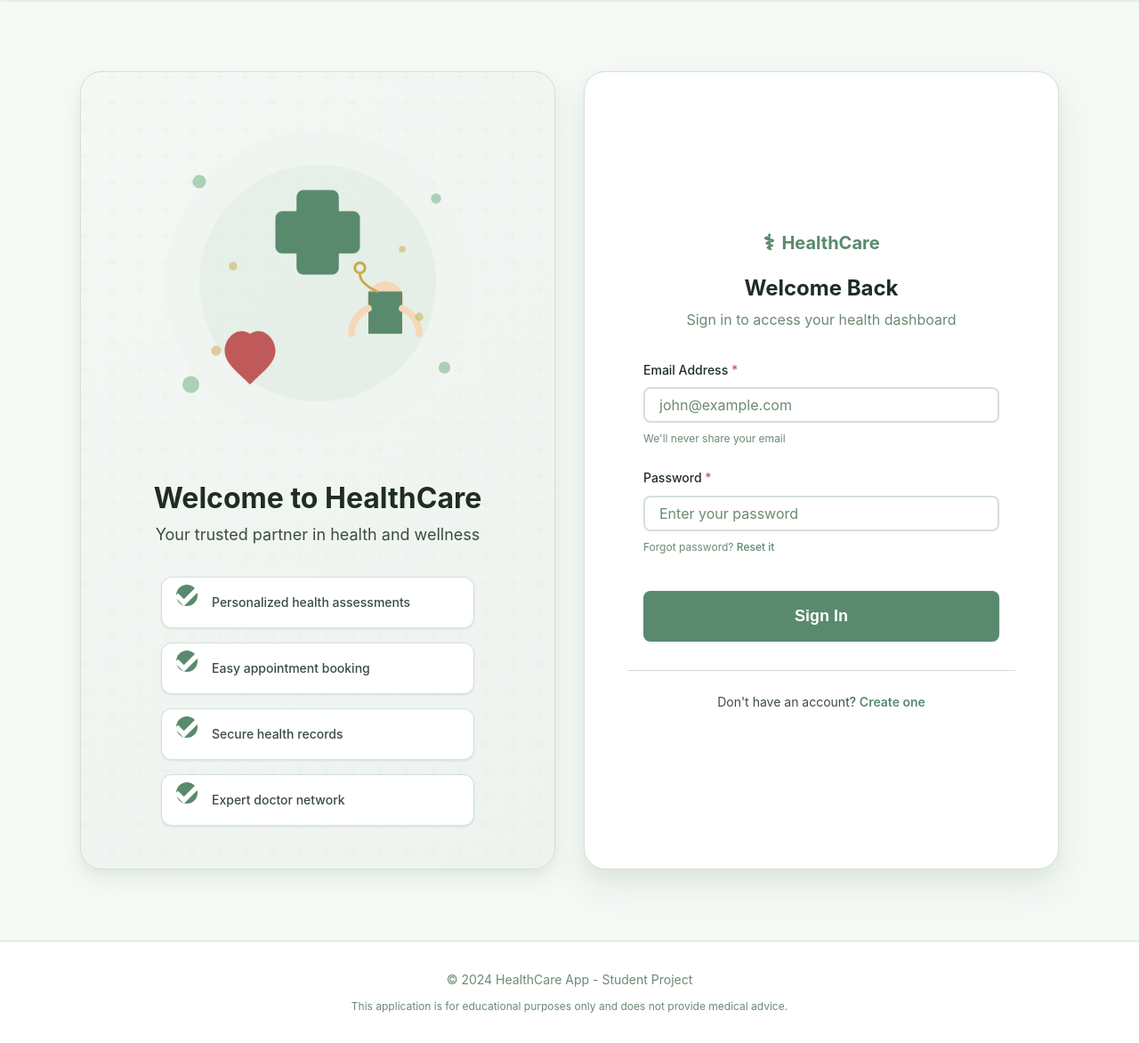
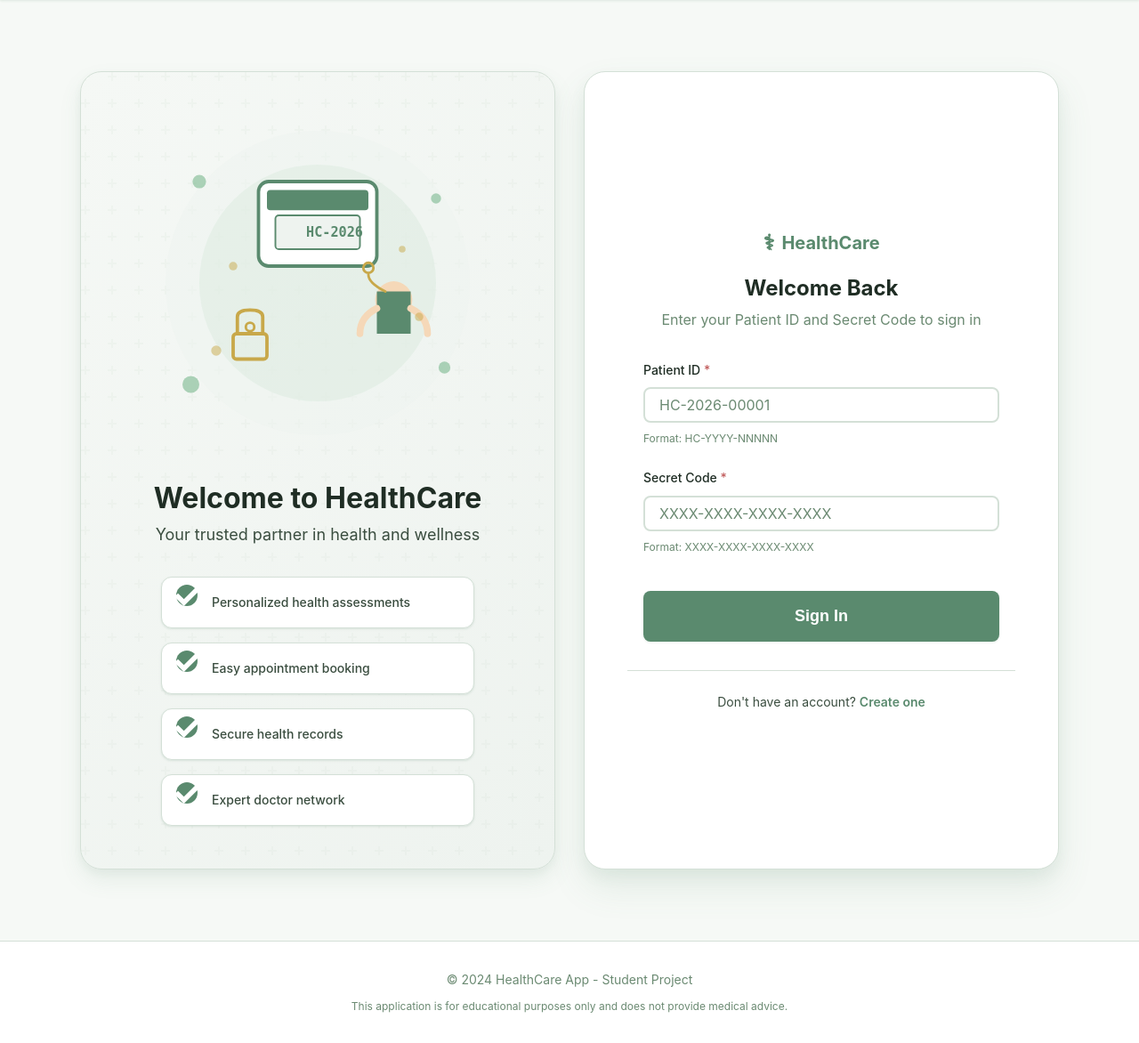
Before and after one commit to risheeth26233/Healthcare-App, a Flask app: page /login in a window 1280 px wide. Shown: the part 73-1245 px from the top of the page at 89% size. Run offline with Flask 3, Linux system fonts and the light colour scheme.

Commit message:
refactor: migrate to patient ID and secret code authentication

```diff
--- a/app.py
+++ b/app.py
@@ -9,7 +9,6 @@ from dotenv import load_dotenv
 import health_calculations
 from data.doctors import get_all_doctors, get_doctor_by_id
 import database
-from flask_mail import Mail, Message
 
 # Load environment variables
 load_dotenv()
@@ -22,16 +21,6 @@ app.config['SESSION_COOKIE_HTTPONLY'] = True
 app.config['SESSION_COOKIE_SECURE'] = False  # Set to True in production with HTTPS
 app.config['SESSION_COOKIE_SAMESITE'] = 'Lax'
 app.config['PERMANENT_SESSION_LIFETIME'] = 3600  # 1 hour
-
-# Mail configuration
-app.config['MAIL_SERVER'] = os.environ.get('MAIL_SERVER', 'smtp.gmail.com')
-app.config['MAIL_PORT'] = int(os.environ.get('MAIL_PORT', 587))
-app.config['MAIL_USE_TLS'] = os.environ.get('MAIL_USE_TLS', 'True').lower() == 'true'
-app.config['MAIL_USERNAME'] = os.environ.get('MAIL_USERNAME')
-app.config['MAIL_PASSWORD'] = os.environ.get('MAIL_PASSWORD')
-app.config['MAIL_DEFAULT_SENDER'] = os.environ.get('MAIL_DEFAULT_SENDER')
-
-mail = Mail(app)
 
 # In-memory storage for appointments (Version 1 - no database)
 # Keeping for backward compatibility during transition
@@ -100,8 +89,8 @@ def signup():
                 'email': email
             })
 
-        # Create user in database (unverified)
-        success, message, user_id = database.create_user(full_name, email, password)
+        # Create user in database with patient ID and secret code
+        success, message, user_id, patient_id, secret_code = database.create_user(full_name, email, password)
 
         if not success:
             flash(message, 'error')
@@ -110,55 +99,52 @@ def signup():
                 'email': email
             })
 
-        # Generate verification code
-        verification_code = database.generate_reset_token()
-        expiry = datetime.now() + timedelta(minutes=10)
+        # Store patient credentials in session for display
+        session['new_patient_id'] = patient_id
+        session['new_secret_code'] = secret_code
+        session['new_user_name'] = full_name
 
-        # Store verification code in database
-        with database.get_db_connection() as conn:
-            cursor = conn.cursor()
-            cursor.execute('''
-                UPDATE users
-                SET email_verification_code = ?, email_verification_expiry = ?
-                WHERE id = ?
-            ''', (verification_code, expiry, user_id))
-            conn.commit()
-
-        # Log email details for development
-        app.logger.info(f'Verification code generated for {email}')
-        app.logger.info(f'Recipient email: {email}')
-        app.logger.info(f'Verification code: {verification_code}')
-        app.logger.info(f'Email send attempt started to {email}')
-
-        # Send verification email
-        send_success, send_message = send_signup_verification_email(email, verification_code)
-
-        # Log SMTP result
-        app.logger.info(f'Email send result to {email}: {send_success} - {send_message}')
-
-        if send_success:
-            flash('A verification code has been sent to your email. Please check your inbox.', 'success')
-        else:
-            flash(f'Verification code could not be sent: {send_message}', 'error')
-
-        # Redirect to verification page
-        return redirect(url_for('verify_code', email=email))
+        flash('Account created successfully!', 'success')
+        return redirect(url_for('signup_confirmation'))
 
     return render_template('signup.html', form_data={})
 
 
+@app.route('/signup-confirmation')
+def signup_confirmation():
+    """Display patient ID and secret code after successful registration."""
+    patient_id = session.get('new_patient_id')
+    secret_code = session.get('new_secret_code')
+    user_name = session.get('new_user_name')
+
+    if not patient_id or not secret_code:
+        flash('No registration data found. Please sign up first.', 'error')
+        return redirect(url_for('signup'))
+
+    # Clear the session data after displaying
+    session.pop('new_patient_id', None)
+    session.pop('new_secret_code', None)
+    session.pop('new_user_name', None)
+
+    return render_template('signup_confirmation.html',
+                         patient_id=patient_id,
+                         secret_code=secret_code,
+                         user_name=user_name)
+
+
 @app.route('/login', methods=['GET', 'POST'])
 def login():
-    """User login page."""
+    """User login page with Patient ID and Secret Code."""
     if request.method == 'POST':
-        email = request.form.get('email', '').strip().lower()
-        password = request.form.get('password', '')
+        patient_id = request.form.get('patient_id', '').strip().upper()
+        secret_code = request.form.get('secret_code', '').strip()
 
-        if not email or not password:
-            flash('Please enter both email and password.', 'error')
-            return render_template('login.html', form_data={'email': email})
+        if not patient_id or not secret_code:
+            flash('Please enter both Patient ID and Secret Code.', 'error')
+            return render_template('login.html', form_data={'patient_id': patient_id})
 
-        success, user = database.verify_password(email, password)
+        # Verify secret code against hash
+        success, user = database.verify_secret_code(patient_id, secret_code)
 
         if success:
             session['user_id'] = user['id']
@@ -169,8 +155,8 @@ def login():
             next_page = request.args.get('next')
             return redirect(next_page or url_for('dashboard'))
         else:
-            flash('Invalid email or password.', 'error')
-            return render_template('login.html', form_data={'email': email})
+            flash('Invalid Patient ID or Secret Code.', 'error')
+            return render_template('login.html', form_data={'patient_id': patient_id})
 
     return render_template('login.html', form_data={})
 
@@ -181,312 +167,6 @@ def logout():
     session.clear()
     flash('You have been logged out.', 'success')
     return redirect(url_for('index'))
-
-
-def send_reset_email(email, token):
-    """Send password reset verification code via email."""
-    # Check if SMTP is configured
-    username = app.config.get('MAIL_USERNAME')
-    password = app.config.get('MAIL_PASSWORD')
-    sender = app.config.get('MAIL_DEFAULT_SENDER')
-
-    if not username or not password or not sender:
-        # SMTP not configured - return clear error, never log the token
-        app.logger.error('SMTP not configured: MAIL_USERNAME, MAIL_PASSWORD, and MAIL_DEFAULT_SENDER must be set in .env')
-        return False, 'Email service not configured. Please contact administrator.'
-
-    try:
-        msg = Message(
-            'HealthCare App - Password Reset Verification Code',
-            recipients=[email],
-            sender=sender
-        )
-        msg.body = f'''Your password reset verification code is: {token}
-
-This code will expire in 10 minutes.
-
-If you did not request a password reset, please ignore this email.
-
----
-HealthCare App'''
-        msg.html = f'''<!DOCTYPE html>
-<html>
-<head>
-    <meta charset="UTF-8">
-    <style>
-        body {{ font-family: -apple-system, BlinkMacSystemFont, 'Segoe UI', Roboto, sans-serif; line-height: 1.6; color: #1f2d24; }}
-        .container {{ max-width: 600px; margin: 0 auto; padding: 20px; }}
-        .card {{ background: #ffffff; border-radius: 12px; padding: 32px; box-shadow: 0 4px 8px rgba(90, 138, 110, 0.08); border: 1px solid #d4e0d7; }}
-        .logo {{ color: #5a8a6e; font-size: 24px; font-weight: 700; margin-bottom: 24px; }}
-        .code {{ background: #eef3ef; border-radius: 8px; padding: 16px; text-align: center; font-size: 32px; font-weight: 700; color: #5a8a6e; letter-spacing: 8px; margin: 24px 0; }}
-        .footer {{ margin-top: 24px; padding-top: 16px; border-top: 1px solid #d4e0d7; font-size: 14px; color: #6b8a72; }}
-    </style>
-</head>
-<body>
-    <div class="container">
-        <div class="card">
-            <div class="logo">⚕ HealthCare</div>
-            <h2 style="color: #1f2d24; margin-bottom: 16px;">Password Reset Request</h2>
-            <p>You requested a password reset for your HealthCare account. Use the verification code below:</p>
-            <div class="code">{token}</div>
-            <p>This code will expire in <strong>10 minutes</strong>.</p>
-            <p>If you did not request a password reset, please ignore this email.</p>
-            <div class="footer">
-                <p>— The HealthCare Team</p>
-                <p>This is an automated message, please do not reply.</p>
-            </div>
-        </div>
-    </div>
-</body>
-</html>'''
-        mail.send(msg)
-        return True, 'Verification code sent to your email'
-    except Exception as e:
-        # Log error without exposing credentials or token
-        app.logger.error(f'Failed to send reset email to {email}: {type(e).__name__}')
-        return False, 'Failed to send verification email. Please try later.'
-
-
-def send_signup_verification_email(email, verification_code):
-    """Send signup verification code via email."""
-    # Check if SMTP is configured
-    username = app.config.get('MAIL_USERNAME')
-    password = app.config.get('MAIL_PASSWORD')
-    sender = app.config.get('MAIL_DEFAULT_SENDER')
-
-    if not username or not password or not sender:
-        # SMTP not configured - return clear error, never log the token
-        app.logger.error('SMTP not configured: MAIL_USERNAME, MAIL_PASSWORD, and MAIL_DEFAULT_SENDER must be set in .env')
-        return False, 'Email service not configured. Please contact administrator.'
-
-    try:
-        msg = Message(
-            'HealthCare App - Email Verification Code',
-            recipients=[email],
-            sender=sender
-        )
-        msg.body = f'''Your HealthCare account verification code is: {verification_code}
-
-This code will expire in 10 minutes.
-
-If you did not sign up for HealthCare, please ignore this email.
-
----
-HealthCare App'''
-        msg.html = f'''<!DOCTYPE html>
-<html>
-<head>
-    <meta charset="UTF-8">
-    <style>
-        body {{ font-family: -apple-system, BlinkMacSystemFont, 'Segoe UI', Roboto, sans-serif; line-height: 1.6; color: #1f2d24; }}
-        .container {{ max-width: 600px; margin: 0 auto; padding: 20px; }}
-        .card {{ background: #ffffff; border-radius: 12px; padding: 32px; box-shadow: 0 4px 8px rgba(90, 138, 110, 0.08); border: 1px solid #d4e0d7; }}
-        .logo {{ color: #5a8a6e; font-size: 24px; font-weight: 700; margin-bottom: 24px; }}
-        .code {{ background: #eef3ef; border-radius: 8px; padding: 16px; text-align: center; font-size: 32px; font-weight: 700; color: #5a8a6e; letter-spacing: 8px; margin: 24px 0; }}
-        .footer {{ margin-top: 24px; padding-top: 16px; border-top: 1px solid #d4e0d7; font-size: 14px; color: #6b8a72; }}
-    </style>
-</head>
-<body>
-    <div class="container">
-        <div class="card">
-            <div class="logo">⚕ HealthCare</div>
-            <h2 style="color: #1f2d24; margin-bottom: 16px;">Email Verification</h2>
-            <p>Use the verification code below to complete your account setup:</p>
-            <div class="code">{verification_code}</div>
-            <p>This code will expire in <strong>10 minutes</strong>.</p>
-            <p>If you did not sign up for HealthCare, please ignore this email.</p>
-            <div class="footer">
-                <p>— The HealthCare Team</p>
-                <p>This is an automated message, please do not reply.</p>
-            </div>
-        </div>
-    </div>
-</body>
-</html>'''
-        mail.send(msg)
-        return True, 'Verification code sent to your email'
-    except Exception as e:
-        # Log error without exposing credentials or token
-        app.logger.error(f'Failed to send signup verification email to {email}: {type(e).__name__}')
-        return False, 'Failed to send verification email. Please try again later.'
-
-
-@app.route('/forgot-password', methods=['GET', 'POST'])
-def forgot_password():
-    """Forgot password page - request verification code."""
-    if request.method == 'POST':
-        email = request.form.get('email', '').strip().lower()
-
-        if not email:
-            flash('Please enter your email address.', 'error')
-            return render_template('forgot_password.html', form_data={'email': email})
-
-        # Check rate limit
-        allowed, message = database.check_reset_rate_limit(email)
-        if not allowed:
-            flash(message, 'error')
-            return render_template('forgot_password.html', form_data={'email': email})
-
-        # Generate and store reset token (always returns generic message for security)
-        success, token = database.set_reset_token(email)
-
-        if success:
-            # Send email
-            send_success, send_message = send_reset_email(email, token)
-            if send_success:
-                flash('If an account exists with this email, a verification code has been sent.', 'success')
-            else:
-                flash(send_message, 'error')
-        else:
-            # Generic message to prevent email enumeration
-            flash('If an account exists with this email, a verification code has been sent.', 'success')
-
-        return redirect(url_for('verify_code', email=email))
-
-    return render_template('forgot_password.html', form_data={})
-
-
-@app.route('/verify-code', methods=['GET', 'POST'])
-def verify_code():
-    """Verify the 6-digit code sent via email."""
-    email = request.args.get('email', '').strip().lower()
-
-    if not email:
-        flash('Invalid request. Please start over.', 'error')
-        return redirect(url_for('forgot_password'))
-
-    if request.method == 'POST':
-        token = request.form.get('token', '').strip()
-
-        if not token or len(token) != 6 or not token.isdigit():
-            flash('Please enter a valid 6-digit code.', 'error')
-            return render_template('verify_code.html', email=email)
-
-        # Check if this is a signup verification code or password reset token
-        with database.get_db_connection() as conn:
-            cursor = conn.cursor()
-            cursor.execute('''
-                SELECT id, full_name, email, is_verified, reset_token, reset_token_expiry,
-                       email_verification_code, email_verification_expiry
-                FROM users WHERE email = ?
-            ''', (email,))
-            user = cursor.fetchone()
-
-        if not user:
-            flash('Invalid verification code', 'error')
-            return render_template('verify_code.html', email=email)
-
-        # Check if this is a signup verification (email_verification_code is set)
-        if user['email_verification_code'] and user['email_verification_expiry']:
-            # Signup verification flow
-            expiry = datetime.fromisoformat(user['email_verification_expiry'])
-            if datetime.now() > expiry:
-                # Expired signup code - generate a new one
-                new_code = database.generate_reset_token()
-                new_expiry = datetime.now() + timedelta(minutes=10)
-                with database.get_db_connection() as conn2:
-                    cursor2 = conn2.cursor()
-                    cursor2.execute('''
-                        UPDATE users
-                        SET email_verification_code = ?, email_verification_expiry = ?
-                        WHERE email = ?
-                    ''', (new_code, new_expiry, email))
-                    conn2.commit()
-                flash('Verification code has expired. A new code has been sent to your email.', 'error')
-                return render_template('verify_code.html', email=email)
-
-            if user['email_verification_code'] != token:
-                # Increment failed attempts
-                with database.get_db_connection() as conn3:
-                    cursor3 = conn3.cursor()
-                    cursor3.execute('''
-                        UPDATE users SET reset_attempts = reset_attempts + 1 WHERE email = ?
-                    ''', (email,))
-                    conn3.commit()
-                flash('Invalid verification code', 'error')
-                return render_template('verify_code.html', email=email)
-
-            # Code is valid - activate the user account
-            with database.get_db_connection() as conn4:
-                cursor4 = conn4.cursor()
-                cursor4.execute('UPDATE users SET is_verified = 1, email_verification_code = NULL, email_verification_expiry = NULL, reset_attempts = 0 WHERE email = ?', (email,))
-                conn4.commit()
-
-            # Log in the user
-            session['user_id'] = user['id']
-            session['user_name'] = user['full_name']
-            flash('Email verified! Your account is now activated.', 'success')
-            return redirect(url_for('dashboard'))
-
-        # Password reset flow (check reset_token)
-        if user['reset_token']:
-            # Password reset flow
-            success, message, user_data = database.verify_reset_token(email, token)
-
-            if success:
-                # Store verified email in session for reset password step
-                session['reset_email'] = email
-                return redirect(url_for('reset_password'))
-            else:
-                flash(message, 'error')
-                return render_template('verify_code.html', email=email)
-
-        # Unknown state - invalid code
-        flash('Invalid verification code', 'error')
-        return render_template('verify_code.html', email=email)
-
-    return render_template('verify_code.html', email=email)
-
-
-@app.route('/reset-password', methods=['GET', 'POST'])
-def reset_password():
-    """Reset password page - enter new password after code verification."""
-    # Check if user has verified the code
-    email = session.get('reset_email')
-    if not email:
-        flash('Please verify your code first.', 'error')
-        return redirect(url_for('forgot_password'))
-
-    if request.method == 'POST':
-        password = request.form.get('password', '')
-        confirm_password = request.form.get('confirm_password', '')
-
-        # Validation
-        errors = []
-
-        if not password:
-            errors.append('Password is required.')
-        else:
-            if len(password) < 8:
-                errors.append('Password must be at least 8 characters.')
-            if not any(c.isupper() for c in password):
-                errors.append('Password must contain at least one uppercase letter.')
-            if not any(c.islower() for c in password):
-                errors.append('Password must contain at least one lowercase letter.')
-            if not any(c.isdigit() for c in password):
-                errors.append('Password must contain at least one number.')
-
-        if password != confirm_password:
-            errors.append('Passwords do not match.')
-
-        if errors:
-            for error in errors:
-                flash(error, 'error')
-            return render_template('reset_password.html', email=email)
-
-        # Update password
-        success, message = database.update_password(email, password)
-
-        if success:
-            # Clear session
-            session.pop('reset_email', None)
-            flash('Your password has been reset successfully. Please sign in with your new password.', 'success')
-            return redirect(url_for('login'))
-        else:
-            flash(message, 'error')
-            return render_template('reset_password.html', email=email)
-
-    return render_template('reset_password.html', email=email)
 
 
 @app.route('/dashboard')
--- a/templates/login.html
+++ b/templates/login.html
@@ -10,24 +10,28 @@
             <div class="auth-welcome" aria-hidden="true">
                 <div class="auth-welcome-content">
                     <div class="auth-illustration">
-                        <svg class="illustration-svg" viewBox="0 0 400 400" xmlns="http://www.w3.org/2000/svg" role="img" aria-label="Healthcare illustration with doctor, heart, and medical cross symbols">
+                        <svg class="illustration-svg" viewBox="0 0 400 400" xmlns="http://www.w3.org/2000/svg" role="img" aria-label="Healthcare illustration with patient ID card, lock, and medical symbols">
                             <!-- Background circles -->
                             <circle cx="200" cy="200" r="180" fill="#eef3ef" opacity="0.5"/>
                             <circle cx="200" cy="200" r="140" fill="#d4e8d9" opacity="0.4"/>
 
-                            <!-- Medical cross symbol -->
-                            <g transform="translate(200, 140)">
-                                <rect x="-25" y="-50" width="50" height="100" rx="8" fill="#5a8a6e"/>
-                                <rect x="-50" y="-25" width="100" height="50" rx="8" fill="#5a8a6e"/>
+                            <!-- Patient ID Card -->
+                            <g transform="translate(200, 130)">
+                                <rect x="-70" y="-50" width="140" height="100" rx="12" fill="#ffffff" stroke="#5a8a6e" stroke-width="4"/>
+                                <rect x="-60" y="-40" width="120" height="24" rx="4" fill="#5a8a6e"/>
+                                <rect x="-50" y="-10" width="100" height="40" rx="4" fill="#eef3ef" stroke="#5a8a6e" stroke-width="2"/>
+                                <text x="20" y="15" text-anchor="middle" font-family="monospace" font-size="16" fill="#5a8a6e" font-weight="bold">HC-2026</text>
                             </g>
 
-                            <!-- Heart symbol -->
-                            <g transform="translate(120, 260)" fill="#c05a5a">
-                                <path d="M0,0 C-15,-10 -30,5 -30,20 C-30,35 -15,45 0,60 C15,45 30,35 30,20 C30,5 15,-10 0,0 Z"/>
+                            <!-- Lock symbol -->
+                            <g transform="translate(120, 260)" fill="#c8a84a">
+                                <rect x="-20" y="0" width="40" height="30" rx="4" stroke="#c8a84a" stroke-width="4" fill="none"/>
+                                <path d="M-15,0 L-15,-20 Q-15,-28 0,-28 Q15,-28 15,-20 L15,0" stroke="#c8a84a" stroke-width="4" fill="none" stroke-linecap="round" stroke-linejoin="round"/>
+                                <circle cx="0" cy="-8" r="5" fill="none" stroke="#c8a84a" stroke-width="3"/>
                             </g>
 
                             <!-- Doctor figure -->
-                            <g transform="translate(280, 260)">
+                            <g transform="translate(290, 260)">
                                 <!-- Head -->
                                 <circle cx="0" cy="-40" r="22" fill="#f5d8b8"/>
                                 <!-- Body -->
@@ -89,27 +93,28 @@
                         <span class="logo-text">HealthCare</span>
                     </div>
                     <h1>Welcome Back</h1>
-                    <p class="auth-subtitle">Sign in to access your health dashboard</p>
+                    <p class="auth-subtitle">Enter your Patient ID and Secret Code to sign in</p>
                 </div>
 
                 <form method="POST" class="auth-form" novalidate>
                     <div class="form-group">
-                        <label for="email">Email Address <span class="required" aria-hidden="true">*</span></label>
-                        <input type="email" id="email" name="email" required
-                               value="{{ form_data.email or '' }}"
-                               placeholder="john@example.com"
-                               autocomplete="email"
-                               aria-describedby="email-hint">
-                        <span id="email-hint" class="form-hint">We'll never share your email</span>
+                        <label for="patient_id">Patient ID <span class="required" aria-hidden="true">*</span></label>
+                        <input type="text" id="patient_id" name="patient_id" required
+                               value="{{ form_data.patient_id or '' }}"
+                               placeholder="HC-2026-00001"
+                               autocomplete="username"
+                               aria-describedby="patient-id-hint"
+                               style="text-transform: uppercase;">
+                        <span id="patient-id-hint" class="form-hint">Format: HC-YYYY-NNNNN</span>
                     </div>
 
                     <div class="form-group">
-                        <label for="password">Password <span class="required" aria-hidden="true">*</span></label>
-                        <input type="password" id="password" name="password" required
-                               placeholder="Enter your password"
+                        <label for="secret_code">Secret Code <span class="required" aria-hidden="true">*</span></label>
+                        <input type="password" id="secret_code" name="secret_code" required
+                               placeholder="XXXX-XXXX-XXXX-XXXX"
                                autocomplete="current-password"
-                               aria-describedby="password-hint">
-                        <span id="password-hint" class="form-hint">Forgot password? <a href="#" style="color: var(--primary-color);">Reset it</a></span>
+                               aria-describedby="secret-code-hint">
+                        <span id="secret-code-hint" class="form-hint">Format: XXXX-XXXX-XXXX-XXXX</span>
                     </div>
 
                     <button type="submit" class="btn btn-primary btn-large btn-block">Sign In</button>
```
Also changed, not shown: database.py (+109 -16 lines), templates/signup_confirmation.html (added, +156 -0 lines).
